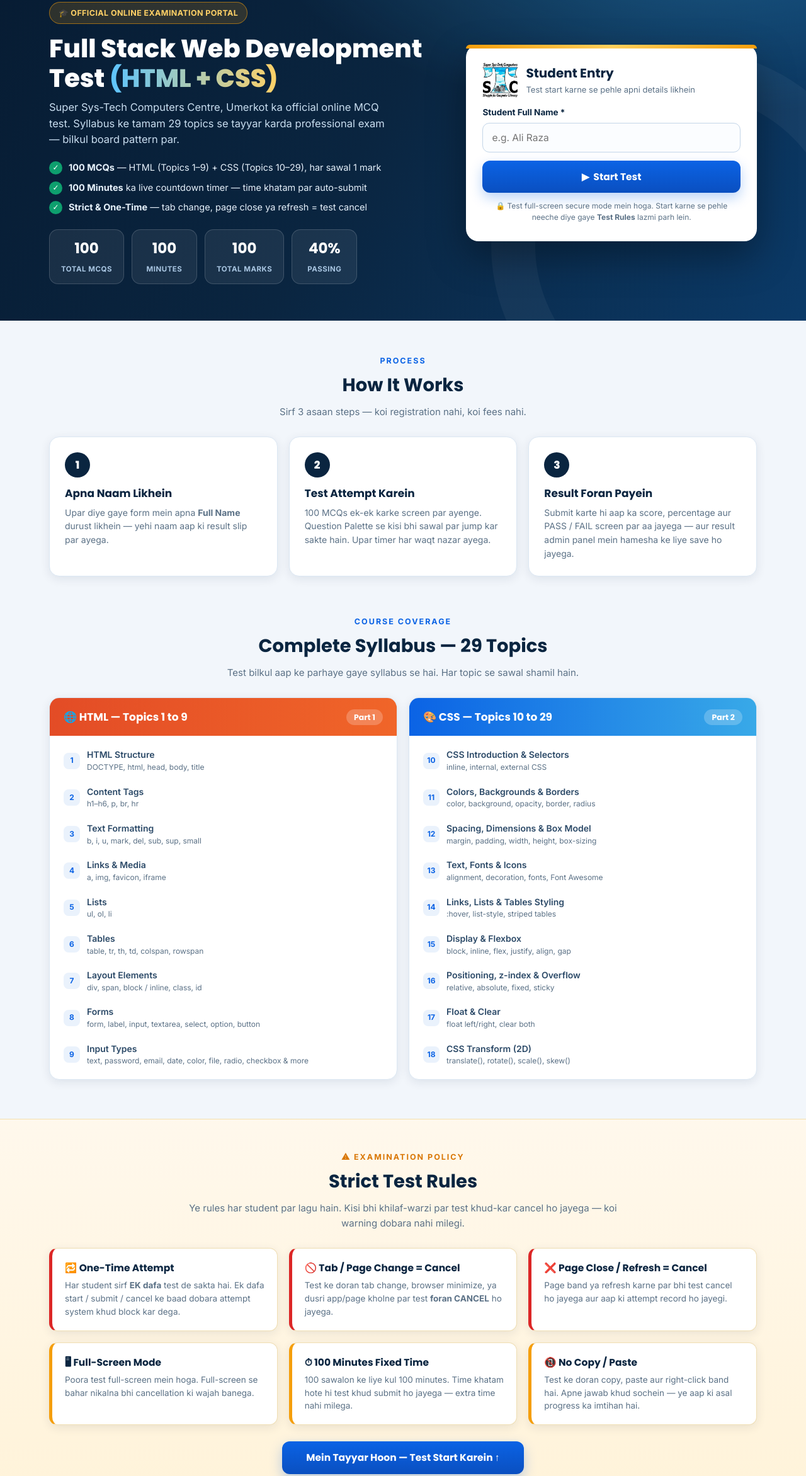
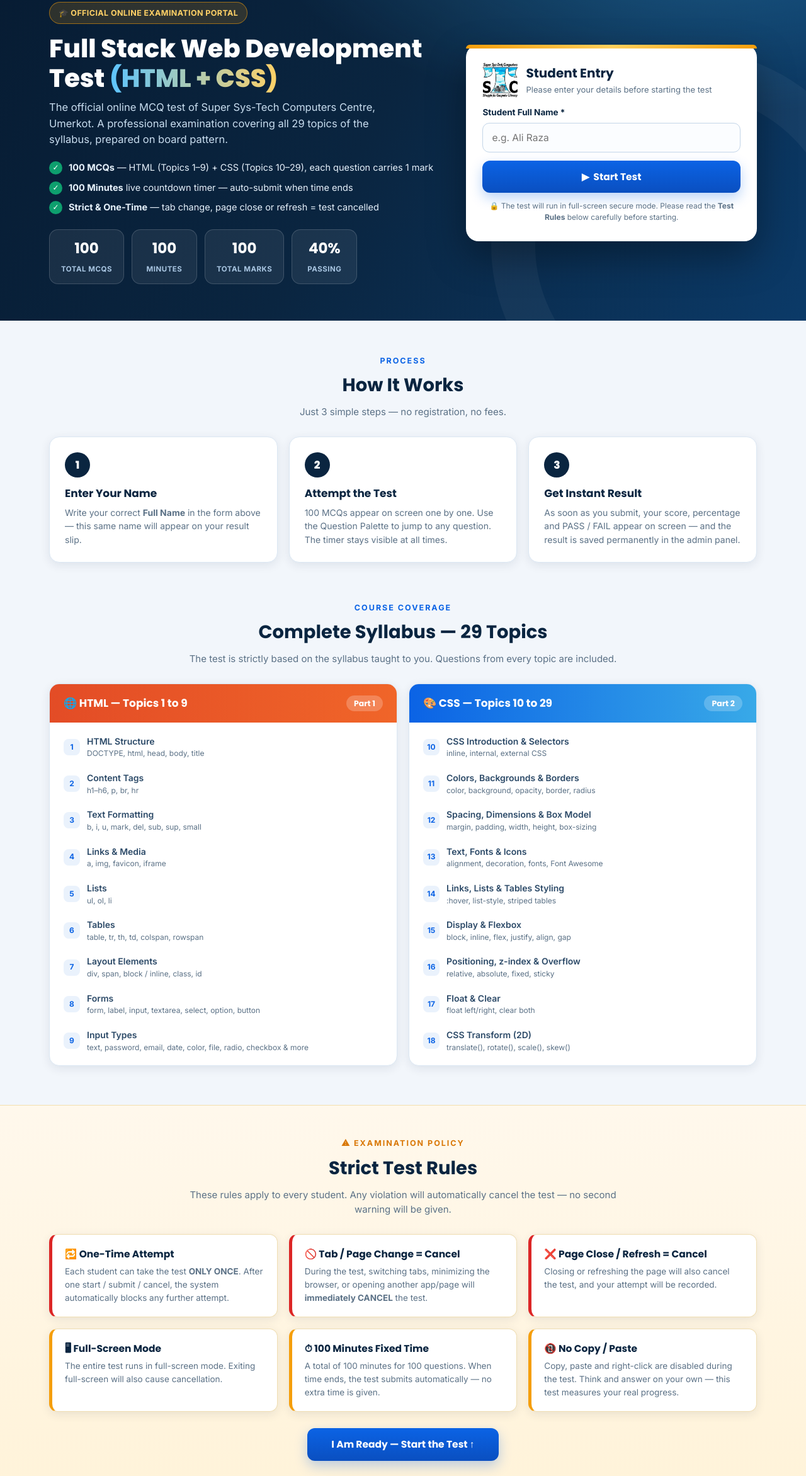
Before and after one commit to mkuk2013/stc-fullstack-html-css-test, a plain HTML site: page index.html in a window 1280 px wide. Shown: the part 151-2494 px from the top of the page at 63% size. Drawn offline with Linux system fonts and the light colour scheme.

Commit message:
Full English UI - all Roman Urdu text translated

```diff
--- a/index.html
+++ b/index.html
@@ -36,11 +36,11 @@
       <div>
         <span class="hero-badge">🎓 Official Online Examination Portal</span>
         <h1>Full Stack Web Development Test <span class="grad">(HTML + CSS)</span></h1>
-        <p class="hero-sub">Super Sys-Tech Computers Centre, Umerkot ka official online MCQ test. Syllabus ke tamam 29 topics se tayyar karda professional exam — bilkul board pattern par.</p>
+        <p class="hero-sub">The official online MCQ test of Super Sys-Tech Computers Centre, Umerkot. A professional examination covering all 29 topics of the syllabus, prepared on board pattern.</p>
         <div class="hero-points">
-          <div><span class="tick">✓</span><span><b>100 MCQs</b> — HTML (Topics 1–9) + CSS (Topics 10–29), har sawal 1 mark</span></div>
-          <div><span class="tick">✓</span><span><b>100 Minutes</b> ka live countdown timer — time khatam par auto-submit</span></div>
-          <div><span class="tick">✓</span><span><b>Strict &amp; One-Time</b> — tab change, page close ya refresh = test cancel</span></div>
+          <div><span class="tick">✓</span><span><b>100 MCQs</b> — HTML (Topics 1–9) + CSS (Topics 10–29), each question carries 1 mark</span></div>
+          <div><span class="tick">✓</span><span><b>100 Minutes</b> live countdown timer — auto-submit when time ends</span></div>
+          <div><span class="tick">✓</span><span><b>Strict &amp; One-Time</b> — tab change, page close or refresh = test cancelled</span></div>
         </div>
         <div class="hero-stats">
           <div class="hstat"><b>100</b><span>Total MCQs</span></div>
@@ -55,7 +55,7 @@
           <img src="assets/logo.png" alt="STC">
           <div>
             <h2>Student Entry</h2>
-            <div class="ec-sub">Test start karne se pehle apni details likhein</div>
+            <div class="ec-sub">Please enter your details before starting the test</div>
           </div>
         </div>
         <form id="entry-form" autocomplete="off">
@@ -66,7 +66,7 @@
           <button class="btn" type="submit">▶ &nbsp;Start Test</button>
           <div class="err" id="entry-err"></div>
         </form>
-        <p class="secure-note">🔒 Test full-screen secure mode mein hoga. Start karne se pehle neeche diye gaye <b>Test Rules</b> lazmi parh lein.</p>
+        <p class="secure-note">🔒 The test will run in full-screen secure mode. Please read the <b>Test Rules</b> below carefully before starting.</p>
       </div>
     </div>
   </section>
@@ -76,12 +76,12 @@
       <div class="sec-head">
         <div class="kicker">Process</div>
         <h2>How It Works</h2>
-        <p>Sirf 3 asaan steps — koi registration nahi, koi fees nahi.</p>
+        <p>Just 3 simple steps — no registration, no fees.</p>
       </div>
       <div class="grid3">
-        <div class="fcard"><div class="step-num">1</div><h3>Apna Naam Likhein</h3><p>Upar diye gaye form mein apna <b>Full Name</b> durust likhein — yehi naam aap ki result slip par ayega.</p></div>
-        <div class="fcard"><div class="step-num">2</div><h3>Test Attempt Karein</h3><p>100 MCQs ek-ek karke screen par ayenge. Question Palette se kisi bhi sawal par jump kar sakte hain. Upar timer har waqt nazar ayega.</p></div>
-        <div class="fcard"><div class="step-num">3</div><h3>Result Foran Payein</h3><p>Submit karte hi aap ka score, percentage aur PASS / FAIL screen par aa jayega — aur result admin panel mein hamesha ke liye save ho jayega.</p></div>
+        <div class="fcard"><div class="step-num">1</div><h3>Enter Your Name</h3><p>Write your correct <b>Full Name</b> in the form above — this same name will appear on your result slip.</p></div>
+        <div class="fcard"><div class="step-num">2</div><h3>Attempt the Test</h3><p>100 MCQs appear on screen one by one. Use the Question Palette to jump to any question. The timer stays visible at all times.</p></div>
+        <div class="fcard"><div class="step-num">3</div><h3>Get Instant Result</h3><p>As soon as you submit, your score, percentage and PASS / FAIL appear on screen — and the result is saved permanently in the admin panel.</p></div>
       </div>
     </div>
   </section>
@@ -91,7 +91,7 @@
       <div class="sec-head">
         <div class="kicker">Course Coverage</div>
         <h2>Complete Syllabus — 29 Topics</h2>
-        <p>Test bilkul aap ke parhaye gaye syllabus se hai. Har topic se sawal shamil hain.</p>
+        <p>The test is strictly based on the syllabus taught to you. Questions from every topic are included.</p>
       </div>
       <div class="grid2">
         <div class="syl-card">
@@ -131,17 +131,17 @@
       <div class="sec-head">
         <div class="kicker" style="color:var(--gold2)">⚠ Examination Policy</div>
         <h2>Strict Test Rules</h2>
-        <p>Ye rules har student par lagu hain. Kisi bhi khilaf-warzi par test khud-kar cancel ho jayega — koi warning dobara nahi milegi.</p>
+        <p>These rules apply to every student. Any violation will automatically cancel the test — no second warning will be given.</p>
       </div>
       <div class="grid3">
-        <div class="rule-card danger"><h3>🔁 One-Time Attempt</h3><p>Har student sirf <b>EK dafa</b> test de sakta hai. Ek dafa start / submit / cancel ke baad dobara attempt system khud block kar dega.</p></div>
-        <div class="rule-card danger"><h3>🚫 Tab / Page Change = Cancel</h3><p>Test ke doran tab change, browser minimize, ya dusri app/page kholne par test <b>foran CANCEL</b> ho jayega.</p></div>
-        <div class="rule-card danger"><h3>❌ Page Close / Refresh = Cancel</h3><p>Page band ya refresh karne par bhi test cancel ho jayega aur aap ki attempt record ho jayegi.</p></div>
-        <div class="rule-card"><h3>🖥 Full-Screen Mode</h3><p>Poora test full-screen mein hoga. Full-screen se bahar nikalna bhi cancellation ki wajah banega.</p></div>
-        <div class="rule-card"><h3>⏱ 100 Minutes Fixed Time</h3><p>100 sawalon ke liye kul 100 minutes. Time khatam hote hi test khud submit ho jayega — extra time nahi milega.</p></div>
-        <div class="rule-card"><h3>📵 No Copy / Paste</h3><p>Test ke doran copy, paste aur right-click band hai. Apne jawab khud sochein — ye aap ki asal progress ka imtihan hai.</p></div>
+        <div class="rule-card danger"><h3>🔁 One-Time Attempt</h3><p>Each student can take the test <b>ONLY ONCE</b>. After one start / submit / cancel, the system automatically blocks any further attempt.</p></div>
+        <div class="rule-card danger"><h3>🚫 Tab / Page Change = Cancel</h3><p>During the test, switching tabs, minimizing the browser, or opening another app/page will <b>immediately CANCEL</b> the test.</p></div>
+        <div class="rule-card danger"><h3>❌ Page Close / Refresh = Cancel</h3><p>Closing or refreshing the page will also cancel the test, and your attempt will be recorded.</p></div>
+        <div class="rule-card"><h3>🖥 Full-Screen Mode</h3><p>The entire test runs in full-screen mode. Exiting full-screen will also cause cancellation.</p></div>
+        <div class="rule-card"><h3>⏱ 100 Minutes Fixed Time</h3><p>A total of 100 minutes for 100 questions. When time ends, the test submits automatically — no extra time is given.</p></div>
+        <div class="rule-card"><h3>📵 No Copy / Paste</h3><p>Copy, paste and right-click are disabled during the test. Think and answer on your own — this test measures your real progress.</p></div>
       </div>
-      <div style="text-align:center;margin-top:26px"><a href="#start" class="btn" style="width:auto;padding:14px 38px">Mein Tayyar Hoon — Test Start Karein ↑</a></div>
+      <div style="text-align:center;margin-top:26px"><a href="#start" class="btn" style="width:auto;padding:14px 38px">I Am Ready — Start the Test ↑</a></div>
     </div>
   </section>
 </div>
@@ -183,7 +183,7 @@
         <div style="font-weight:800;color:var(--navy);margin-top:13px;font-family:Poppins;font-size:14px">Question Palette</div>
         <div class="palette" id="palette"></div>
         <div class="legend"><span><i style="background:#d9f2e5;border:1px solid var(--green)"></i>Answered</span><span><i style="background:var(--navy)"></i>Current</span><span><i style="background:#fff;border:1px solid #c3d5e8"></i>Pending</span></div>
-        <p style="font-size:12px;color:var(--muted);margin-top:12px">⚠ Tab change, page close ya full-screen se exit = <b style="color:var(--red)">Test Cancelled</b></p>
+        <p style="font-size:12px;color:var(--muted);margin-top:12px">⚠ Tab change, page close or exiting full-screen = <b style="color:var(--red)">Test Cancelled</b></p>
       </aside>
     </div>
   </div>
@@ -204,9 +204,9 @@
         <div class="dstat"><b id="res-correct">0</b><span>Correct</span></div>
         <div class="dstat"><b id="res-time">-</b><span>Time Used</span></div>
       </div>
-      <p style="color:var(--muted);font-size:14px">Aap ka result admin panel mein save ho gaya hai. Ye attempt final hai — dobara test nahi diya ja sakta.</p>
+      <p style="color:var(--muted);font-size:14px">Your result has been saved in the admin panel. This attempt is final — the test cannot be taken again.</p>
       <button class="btn green" id="btn-my-pdf" type="button" style="max-width:360px;margin:16px auto 4px">⬇ &nbsp;Download My Result (PDF)</button>
-      <p style="color:var(--muted);font-size:12.5px">Button dabane par print window khulega — wahan <b>"Save as PDF"</b> select karke apni result slip save kar lein.</p>
+      <p style="color:var(--muted);font-size:12.5px">Clicking the button opens the print window — select <b>"Save as PDF"</b> there to save your result slip.</p>
     </div>
   </div>
 </section>
@@ -218,7 +218,7 @@
       <div style="font-size:56px">⛔</div>
       <h2 style="color:var(--red)">TEST CANCELLED</h2>
       <p id="cancel-reason" style="margin:10px 0;font-weight:700"></p>
-      <p style="color:var(--muted);font-size:14.5px;line-height:1.65">Strict policy ke tehat aap ka test cancel kar diya gaya hai aur ye attempt record ho gayi hai.<br>Dobara test ke liye apne teacher / admin se rabta karein — sirf admin hi aap ka record reset kar sakta hai.</p>
+      <p style="color:var(--muted);font-size:14.5px;line-height:1.65">Under the strict policy, your test has been cancelled and this attempt has been recorded.<br>For a re-test, please contact your teacher / admin — only the admin can reset your record.</p>
       <div class="detail-grid">
         <div class="dstat"><b id="cx-name">-</b><span>Student</span></div>
         <div class="dstat"><b id="cx-answered">0</b><span>Answered</span></div>
@@ -231,7 +231,7 @@
   <div class="fgrid">
     <div>
       <div class="fbrand"><img src="assets/logo.png" alt="STC"><div><b style="color:#fff;font-family:Poppins;font-size:16px">Super Sys-Tech Computers Centre</b><br><span style="font-size:12px">Struggle for Computer Literacy</span></div></div>
-      <p>Umerkot ka maroof computer institute — 1997 se quality computer education. CIT, DIT, Web Development, Graphic Designing, AI &amp; Robotics aur mazeed professional courses.</p>
+      <p>Umerkot's renowned computer institute — providing quality computer education since 1997. CIT, DIT, Web Development, Graphic Designing, AI &amp; Robotics and many more professional courses.</p>
     </div>
     <div>
       <h4>Quick Links</h4>
```
